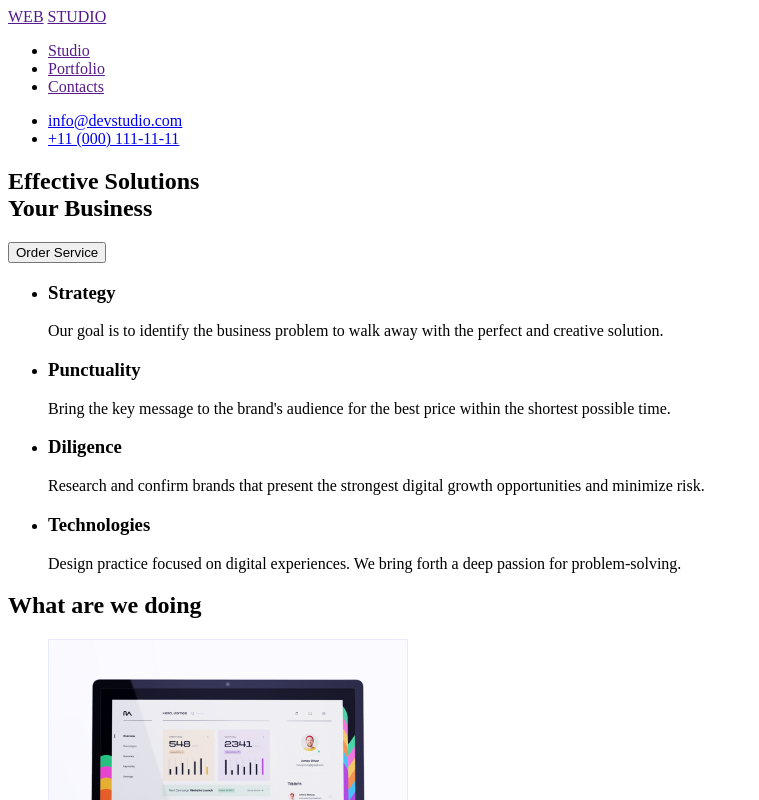
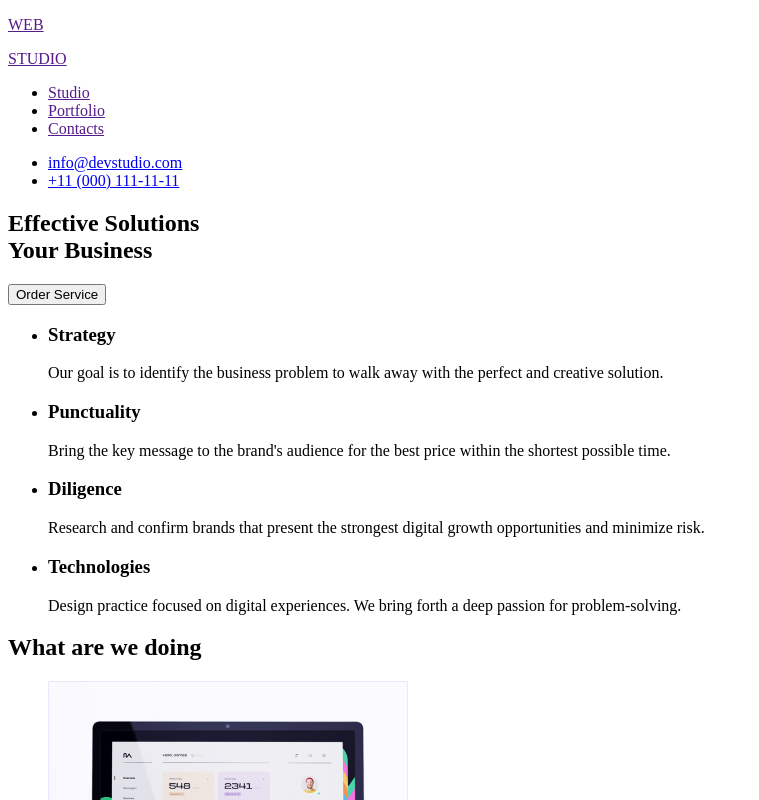
Before and after one commit to g0rbochek/goit-markup-hw-01, a plain HTML site: page index.html in a window 1280 px wide. Shown: the top 800 px of the page, without its empty margins (0-759 px from the left). Drawn offline with Linux system fonts and the light colour scheme.

Commit message:
Update index.html

```diff
--- a/index.html
+++ b/index.html
@@ -9,8 +9,8 @@
 <body>
     <!--HEADER-->
     <header>
-        <a href=""><span>WEB</span></a>
-        <a href=""><span>STUDIO</span></a>
+        <a href=""><p>WEB</p></a>
+        <a href=""><p>STUDIO</p></a>
         <nav>
             <ul>
                 <li><a href="">Studio</a></li>
@@ -107,8 +107,8 @@
 
     <!--FOOTER-->
     <footer>
-        <a href=""><span>WEB</span></a>
-        <a href=""><span>STUDIO</span></a>
+        <a href=""><p>WEB</p></a>
+        <a href=""><p>STUDIO</p></a>
         <p>
             Increase the flow of customers and sales for your business with digital marketing & growth solutions.
         </p>
```
